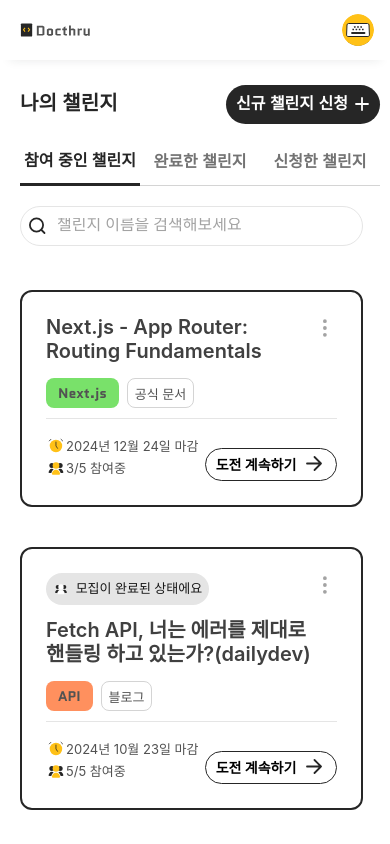
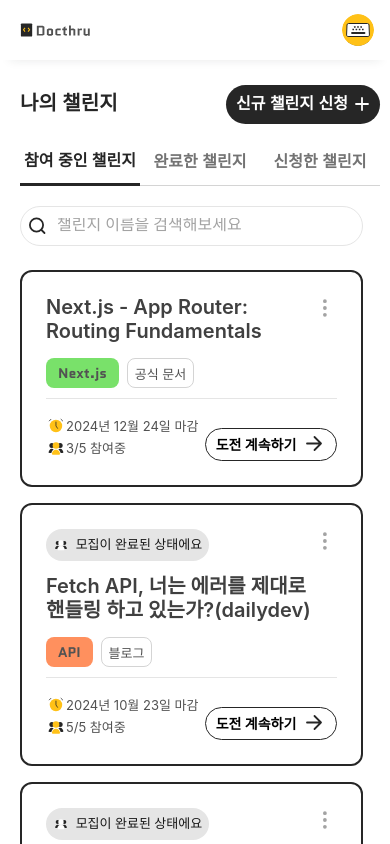
Before and after one commit to claudia99503/docthru-fe, a Next.js app: page /me in a window 390 px wide. Shown: the top 844 px of the page. Built offline with nearby package versions, Linux system fonts and the light colour scheme; a web font is replaced by a local one.

Commit message:
:art: [Style] ui 수정
global 변수명 사용 추가
카드 및 페이지 main margin 수정

```diff
--- a/src/pages/me/done/index.jsx
+++ b/src/pages/me/done/index.jsx
@@ -77,7 +77,7 @@
             setSearchTerm={setSearchTerm}
           />
         </div>
-        <div className={frameStyles.challengeTableWrapper}>
+        <div className={styles.challengeTableWrapper}>
           {paginatedData.length > 0 ? (
             <>
               <div className={styles.AllCardSection}>
--- a/src/pages/me/index.jsx
+++ b/src/pages/me/index.jsx
@@ -84,7 +84,7 @@
             setSearchTerm={setSearchTerm}
           />
         </div>
-        <div className={frameStyles.challengeTableWrapper}>
+        <div className={styles.challengeTableWrapper}>
           {paginatedData.length > 0 ? (
             <>
               <div className={styles.AllCardSection}>
--- a/src/styles/pages/me/MyChallengePage.module.css
+++ b/src/styles/pages/me/MyChallengePage.module.css
@@ -3,7 +3,6 @@
   overflow-x: auto;
   padding-bottom: 20px;
   box-sizing: border-box;
-  margin-top: 20px;
 }
 
 .AllCardSection {
@@ -11,7 +10,7 @@
   display: flex;
   flex-direction: column;
   box-sizing: border-box;
-  gap: 40px;
+  gap: 24px;
 }
 
 .SearchContainer {
@@ -37,6 +36,14 @@
 
 /* 모바일 버전 */
 @media (max-width: 743px) {
+  .AllCardSection {
+    margin-top: 24px;
+    display: flex;
+    flex-direction: column;
+    box-sizing: border-box;
+    gap: 16px;
+  }
+
   .SearchContainer {
     width: 343px;
     flex-direction: column;
```
